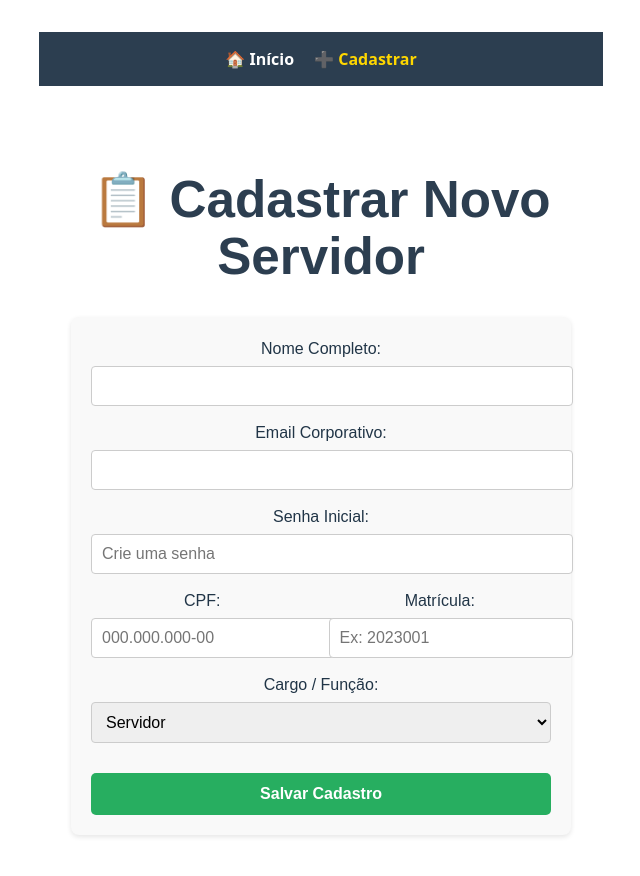
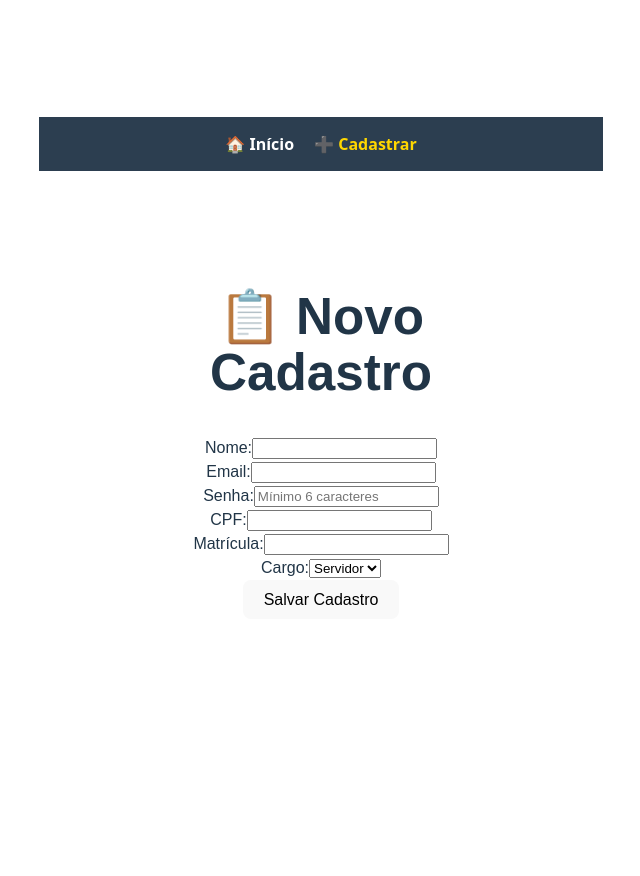
Before and after one commit to HannielAlencar/Hanniker, a React (Vite) app in the folder web/: page /cadastro in a window 1280 px wide. Shown: the top 876 px of the page, without its empty margins (319-959 px from the left). After the commit the page ends 800 px from the top, so only its background shows below. Built offline with nearby package versions, Linux system fonts and the light colour scheme.

Commit message:
Correcao final: botao ponto e campo senha

```diff
--- a/web/src/Home.tsx
+++ b/web/src/Home.tsx
@@ -1,19 +1,20 @@
 import { useState } from 'react';
-import './App.css'; // Mantemos o estilo
+import './App.css';
 
 export function Home() {
   const [nome, setNome] = useState("");
-  const [mensagem, setMensagem] = useState("");
+  const [status, setStatus] = useState(""); // Para mensagens de sucesso/erro
 
   const baterPonto = async () => {
     if (!nome) {
-      setMensagem("Por favor, insira seu nome.");
+      setStatus("⚠️ Por favor, digite seu nome.");
       return;
     }
-    setMensagem("Registrando...");
+
+    setStatus("⏳ Registrando ponto...");
 
     try {
-      // ⚠️ IMPORTANTE: Aqui trocamos localhost pelo link do Render
+      // LINK DO RENDER (CONFIRA SE ESTÁ IGUAL AO SEU)
       const resposta = await fetch('https://hanniker-backend.onrender.com/bater-ponto', {
         method: 'POST',
         headers: { 'Content-Type': 'application/json' },
@@ -21,33 +22,51 @@ export function Home() {
       });
 
       if (resposta.ok) {
-        setMensagem(`✅ Ponto de ${nome} registrado!`);
-        setNome("");
+        setStatus(`✅ Ponto registrado com sucesso para: ${nome}!`);
+        setNome(""); // Limpa o campo
       } else {
-        setMensagem("❌ Falha ao registrar o ponto.");
+        setStatus("❌ Erro ao registrar. O servidor respondeu com erro.");
       }
     } catch (erro) {
-      setMensagem("❌ Erro de rede ao registrar o ponto.");
+      console.error(erro);
+      setStatus("❌ Erro de conexão. O servidor está ligado?");
     }
   };
 
   return (
     <div className="container">
       <div className="card">
-        <h1>Hanniker Ponto</h1>
-        <p>Digite seu nome para registrar a entrada.</p>
+        <h1>⏰ Hanniker Ponto</h1>
+        <p>Sistema de Registro de Jornada</p>
 
+        <div style={{ margin: '20px 0' }}>
           <input
             type="text"
-          placeholder="Seu nome"
+            placeholder="Digite seu nome completo..."
             value={nome}
             onChange={(e) => setNome(e.target.value)}
+            style={{ padding: '10px', width: '80%', marginBottom: '10px' }}
           />
-        <button onClick={baterPonto} className="btn-bater">
-          Bater Ponto
+          <br />
+          <button
+            onClick={baterPonto}
+            className="btn-bater"
+            style={{ padding: '10px 30px', fontSize: '1.2em', cursor: 'pointer', background: '#007bff', color: 'white', border: 'none', borderRadius: '5px' }}
+          >
+            Bater Ponto Agora
           </button>
+        </div>
 
-        {mensagem && <p className="mensagem">{mensagem}</p>}
+        {/* Mensagem de Status */}
+        {status && (
+          <p style={{
+            marginTop: '15px',
+            fontWeight: 'bold',
+            color: status.includes('✅') ? 'green' : (status.includes('⏳') ? 'blue' : 'red')
+          }}>
+            {status}
+          </p>
+        )}
       </div>
     </div>
   );
--- a/web/src/cadastro.tsx
+++ b/web/src/cadastro.tsx
@@ -1,163 +1,93 @@
 import React, { useState } from 'react';
-import './cadastro.css';
+import './cadastro.css'; // Certifique-se de que este arquivo existe
 
 export function Cadastro() {
-  const usuarioLogado = { cargo: 'admin' };
-
-  // CORREÇÃO 1: Valores iniciais para não dar erro se o usuário não mexer
-  const [novoUsuario, setNovoUsuario] = useState({
+  const [form, setForm] = useState({
     nome: '',
     email: '',
+    senha: '', // Campo de senha adicionado no estado
     cpf: '',
-    senha: '', // Vamos adicionar o input para isto
-    cargo: 'servidor', // Já começa preenchido como Servidor
     matricula: '',
+    cargo: 'servidor'
   });
 
   const [mensagem, setMensagem] = useState("");
 
-  if (usuarioLogado.cargo !== 'admin' && usuarioLogado.cargo !== 'gestor' && usuarioLogado.cargo !== 'servidor gestor') {
-    return (
-      <div style={{ color: 'red', textAlign: 'center', marginTop: '50px' }}>
-        <h2>Acesso Negado</h2>
-        <p>Apenas administradores podem cadastrar novos usuários.</p>
-      </div>
-    );
+  const handleChange = (e: React.ChangeEvent<HTMLInputElement | HTMLSelectElement>) => {
+    setForm({ ...form, [e.target.name]: e.target.value });
   };
 
-  const handleCadastro = async (e: React.FormEvent) => {
+  const salvarUsuario = async (e: React.FormEvent) => {
     e.preventDefault();
-
-    // Debug: Veja no console o que está a ser enviado
-    console.log("Dados do formulário:", novoUsuario);
-
-    if (!novoUsuario.nome || !novoUsuario.email || !novoUsuario.cpf || !novoUsuario.senha || !novoUsuario.cargo || !novoUsuario.matricula) {
-      setMensagem("Por favor, preencha todos os campos.");
-      return;
-    }
+    setMensagem("⏳ Salvando...");
 
     try {
       const resposta = await fetch('https://hanniker-backend.onrender.com/usuarios', {
         method: 'POST',
-        headers: {
-          'Content-Type': 'application/json',
-        },
-        body: JSON.stringify(novoUsuario),
+        headers: { 'Content-Type': 'application/json' },
+        body: JSON.stringify(form),
       });
 
+      const dados = await resposta.json();
+
       if (resposta.ok) {
-        setMensagem(`✅ Usuário ${novoUsuario.nome} cadastrado com sucesso!`);
-        // Limpa o formulário
-        setNovoUsuario({
-          nome: '',
-          email: '',
-          cpf: '',
-          senha: '',
-          cargo: 'servidor',
-          matricula: '',
-        });
+        setMensagem(`✅ Sucesso! Usuário ${dados.usuario?.nome || 'criado'} salvo.`);
+        setForm({ nome: '', email: '', senha: '', cpf: '', matricula: '', cargo: 'servidor' });
       } else {
-        const dadosErro = await resposta.json(); // Tenta pegar a mensagem do backend
-        setMensagem(`❌ Falha: ${dadosErro.erro || 'Erro desconhecido'}`);
+        setMensagem(`❌ Erro: ${dados.erro || 'Falha desconhecida'}`);
       }
     } catch (erro) {
-      setMensagem("❌ Erro de rede ao cadastrar o usuário.");
+      setMensagem("❌ Erro de conexão com o servidor.");
     }
-  }
+  };
 
   return (
     <div className="container">
-      <h1 className="titulo">📋 Cadastrar Novo Servidor</h1>
+      <div className="card">
+        <h1>📋 Novo Cadastro</h1>
+        <form onSubmit={salvarUsuario}>
 
-      <form onSubmit={handleCadastro} className="formulario">
-
-        {/* Nome */}
-        <div className="grupoInput">
-          <label>Nome Completo:</label>
-          <input
-            className="input"
-            type="text"
-            required
-            value={novoUsuario.nome}
-            onChange={e => setNovoUsuario({ ...novoUsuario, nome: e.target.value })}
-          />
+          <div className="campo">
+            <label>Nome:</label>
+            <input name="nome" value={form.nome} onChange={handleChange} required />
           </div>
 
-        {/* Email */}
-        <div className="grupoInput">
-          <label>Email Corporativo:</label>
-          <input
-            className="input"
-            type="email"
-            required
-            value={novoUsuario.email}
-            onChange={e => setNovoUsuario({ ...novoUsuario, email: e.target.value })}
-          />
+          <div className="campo">
+            <label>Email:</label>
+            <input type="email" name="email" value={form.email} onChange={handleChange} required />
           </div>
 
-        {/* Senha (CORREÇÃO 2: Adicionado campo de senha) */}
-        <div className="grupoInput">
-          <label>Senha Inicial:</label>
-          <input
-            className="input"
-            type="password"
-            placeholder="Crie uma senha"
-            required
-            value={novoUsuario.senha}
-            onChange={e => setNovoUsuario({ ...novoUsuario, senha: e.target.value })}
-          />
+          {/* --- CAMPO DE SENHA AQUI --- */}
+          <div className="campo">
+            <label>Senha:</label>
+            <input type="password" name="senha" value={form.senha} onChange={handleChange} required placeholder="Mínimo 6 caracteres" />
           </div>
 
-        {/* CPF e Matrícula */}
-        <div className="linhaDupla">
-          <div className="coluna">
+          <div className="linha-dupla">
+            <div className="campo">
               <label>CPF:</label>
-            <input
-              className="input"
-              type="text"
-              placeholder="000.000.000-00"
-              required
-              value={novoUsuario.cpf}
-              onChange={e => setNovoUsuario({ ...novoUsuario, cpf: e.target.value })}
-            />
+              <input name="cpf" value={form.cpf} onChange={handleChange} required />
             </div>
-          <div className="coluna">
+            <div className="campo">
               <label>Matrícula:</label>
-            <input
-              className="input"
-              type="text"
-              placeholder="Ex: 2023001"
-              required
-              value={novoUsuario.matricula}
-              onChange={e => setNovoUsuario({ ...novoUsuario, matricula: e.target.value })}
-            />
+              <input name="matricula" value={form.matricula} onChange={handleChange} required />
             </div>
           </div>
 
-        {/* Cargo */}
-        <div className="grupoInput">
-          <label>Cargo / Função:</label>
-          <select
-            className="input"
-            value={novoUsuario.cargo}
-            onChange={e => setNovoUsuario({ ...novoUsuario, cargo: e.target.value })}
-          >
+          <div className="campo">
+            <label>Cargo:</label>
+            <select name="cargo" value={form.cargo} onChange={handleChange}>
               <option value="servidor">Servidor</option>
               <option value="gestor">Gestor</option>
-            {usuarioLogado.cargo === 'admin' && <option value="admin">Administrador</option>}
+              <option value="admin">Admin</option>
             </select>
           </div>
 
-        <button type="submit" className="botao">
-          Salvar Cadastro
-        </button>
+          <button type="submit" className="btn-salvar">Salvar Cadastro</button>
         </form>
 
-      {mensagem && (
-        <p className={mensagem.includes("❌") || mensagem.includes("Por favor") ? "mensagemErro" : "mensagemSucesso"}>
-          {mensagem}
-        </p>
-      )}
+        {mensagem && <p className="status-msg">{mensagem}</p>}
+      </div>
     </div>
   );
 }
```
Also changed, not shown: 1 other file (tests, documents, lock files or other folders). Lines whose indentation alone changed are shown as unchanged.
